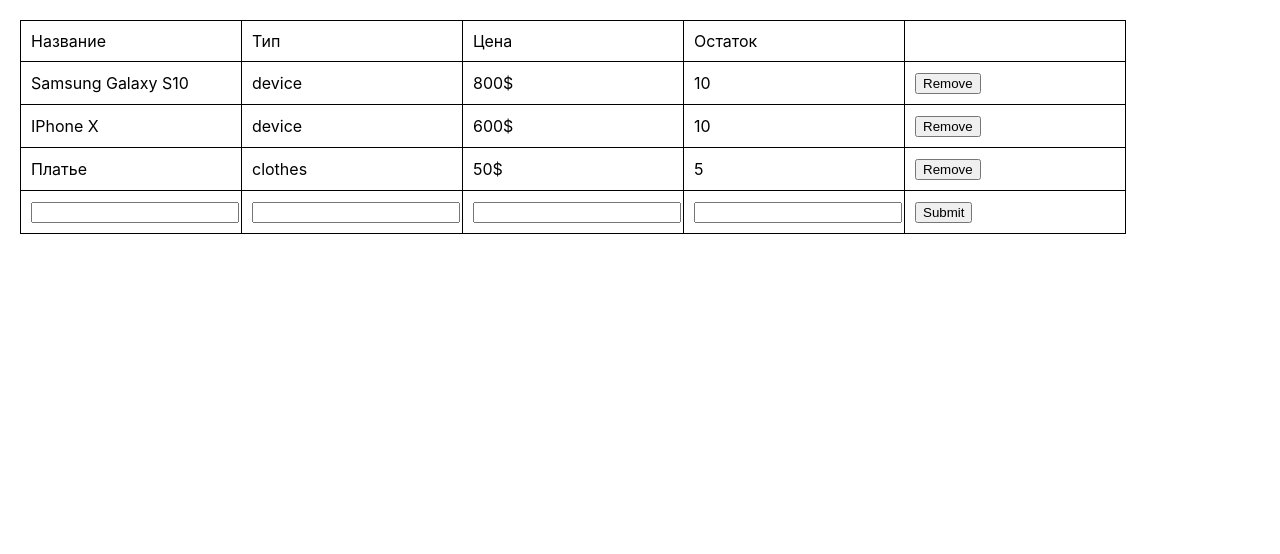
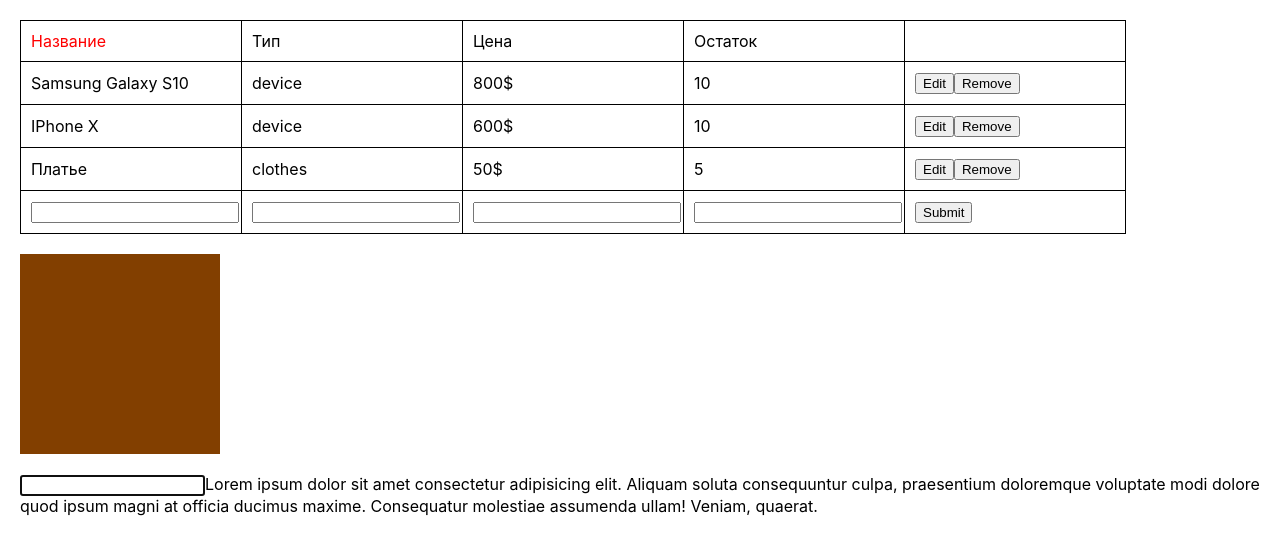
Before and after one commit to valikwork/React-HomeTasks, a React (Create React App) app: page / in a window 1280 px wide. Shown: the top 554 px of the page. Built offline with nearby package versions, Linux system fonts and the light colour scheme; no server answers.

Commit message:
week-2 classwork

```diff
--- a/src/App.css
+++ b/src/App.css
@@ -32,18 +32,32 @@
   color: red;
 }
 
+.cube {
+  width: 200px;
+  height: 200px;
+  transition: .3s ease-out;
+  margin-bottom: 20px;
+}
+
+.cube.red {
+  background-color: red;
+}
+.cube.green {
+  background-color: green;
+}
+
 /* LOADERS */
 .loader,
 .loader:before,
 .loader:after {
-  background: #ffffff;
+  background: #000;
   -webkit-animation: load1 1s infinite ease-in-out;
   animation: load1 1s infinite ease-in-out;
   width: 1em;
   height: 4em;
 }
 .loader {
-  color: #ffffff;
+  color: #000;
   text-indent: -9999em;
   margin: 88px auto;
   position: relative;
--- a/src/App.js
+++ b/src/App.js
@@ -1,12 +1,16 @@
 import React from 'react';
 import './App.css';
 import Week1 from './home-works/week-1/Week1';
+import Cube from './home-works/week-2/Cube';
+import AutoFocusInput from './home-works/week-2/AutoFocusInput';
 
 
 function App() {
   return (
     <div className="App">
       <Week1 />
+      <Cube />
+      <AutoFocusInput />
     </div>
   );
 }
--- a/src/home-works/week-1/Week1.js
+++ b/src/home-works/week-1/Week1.js
@@ -1,32 +1,25 @@
 import React, { Component } from 'react'
 import ProductList from './components/ProductList'
+import productsApi from './products-api';
+import ErrorBoundary from './components/ErrorBoundary';
 
 export default class Week1 extends Component {
     state = {
-       products: [
-           {
-            id: '1',
-            title: 'Samsung Galaxy S10',
-            type: 'device',
-            price: '800$',
-            quantity: '10',
-           },
-           {
-            id: '2',
-            title: 'IPhone X',
-            type: 'device',
-            price: '600$',
-            quantity: '10',
-           },
-           {
-            id: '3',
-            title: 'Платье',
-            type: 'clothes',
-            price: '50$',
-            quantity: '5',
+       products: [],
+       isFetching: false
     }
-       ]
+
+    componentDidMount() {
+        this.setState({ isFetching: true })
+        productsApi
+            .fetchProducts()
+            .then(products => this.setState({ products, isFetching: false }))
+
+       fetch('https://jsonplaceholder.typicode.com/posts')
+       .then(response => response.json())
+       .then(data => this.setState({ posts: data }))
     }
+
     removeProduct = id => {
         const { products } = this.state;
         this.setState({
@@ -46,14 +39,26 @@
         })
     }
 
+    editProduct = updatedProduct => {
+        const { products } = this.state;
+        this.setState({
+            products: products.map(product => product.id === updatedProduct.id ? updatedProduct : product)
+        })
+    }
+
     render() {
+        const { isFetching } = this.state;
+        if (isFetching) return <div className='loader'></div>
         return (
             <div className="week1">
+                <ErrorBoundary resolve={() => alert('Help me')}>
                     <ProductList
                         onAddProduct={this.addProduct}
+                        onEditProduct={this.editProduct}
                         onRemoveProduct={this.removeProduct}
                         products={this.state.products}
                     />
+                </ErrorBoundary>
             </div>
         )
     }
--- /dev/null
+++ b/src/home-works/week-1/components/ErrorBoundary.js
@@ -0,0 +1,23 @@
+import React, { Component } from 'react'
+
+export default class ErrorBoundary extends Component {
+    state = {
+        hasError: false
+    }
+    static getDerivedStateFromError(error) {
+        // Обновить состояние с тем, чтобы следующий рендер показал запасной UI.
+        console.log(error);
+        return { hasError: true };
+      }
+
+    componentDidCatch(error, errorInfo) {
+        // Можно также сохранить информацию об ошибке в соответствующую службу журнала ошибок
+
+    }
+    render() {
+        if (this.state.hasError) return <h1>Что-то пошло не так <button onClick={this.props.resolve}>
+            click here
+            </button></h1>
+        return this.props.children;
+    }
+}
--- a/src/home-works/week-1/components/ProductFormRow.js
+++ b/src/home-works/week-1/components/ProductFormRow.js
@@ -1,12 +1,22 @@
 import React, { Component } from 'react'
+import ValidatedInput from './ValidatedInput';
+
+const requiredValidator = value => !value ? 'Required!' : '';
 
 export default class ProductFormRow extends Component {
-    state = {
-        title: '',
-        type: '',
-        price: '',
-        quantity: '',
-        errors: {}
+    staticdefaultProps = {
+        product: {}
+    }
+    constructor(props) {
+        super(props);
+        const { product } = props;
+        this.state = {
+            title: '',
+            type: '',
+            price: '',
+            quantity: '',
+            ...product
+        }
     }
     onChangeField = e => {
         const { name , value} = e.target
@@ -29,7 +39,7 @@
         return (
             <tr>
                 <td>
-                    <input type="text" name='title' value={title} onChange={this.onChangeField}/>
+                    <ValidatedInput validate={requiredValidator} type="text" name='title' value={title} onChange={this.onChangeField}/>
                 </td>
                 <td>
                     <input type="text" name='type' value={type} onChange={this.onChangeField}/>
--- a/src/home-works/week-1/components/ProductList.js
+++ b/src/home-works/week-1/components/ProductList.js
@@ -1,17 +1,20 @@
 import React from 'react'
+import PropTypes from 'prop-types'
 import ProductRow from './ProductRow'
 import ProductFormRow from './ProductFormRow'
 
 export default function ProductList({
     products,
     onRemoveProduct,
-    onAddProduct
+    onAddProduct,
+    onEditProduct,
+    color
 }) {
     return (
         <table className='product-table'>
             <thead>
                 <tr>
-                    <td>
+                    <td style={{ color }}>
                         Название
                     </td>
                     <td>
@@ -31,6 +34,7 @@
                 {products.map(product =>
                     <ProductRow
                         onRemoveProduct={onRemoveProduct}
+                        onEditProduct={onEditProduct}
                         key={product.id}
                         product={product}
                     />
@@ -40,3 +44,16 @@
         </table>
     )
 }
+
+
+ProductList.propTypes = {
+    products: PropTypes.array.isRequired,
+    onRemoveProduct: PropTypes.func.isRequired,
+    onAddProduct: PropTypes.func.isRequired,
+    onEditProduct: PropTypes.func.isRequired,
+    color: PropTypes.string
+}
+
+ProductList.defaultProps = {
+    color: 'red'
+}
--- a/src/home-works/week-1/components/ProductRow.js
+++ b/src/home-works/week-1/components/ProductRow.js
@@ -1,15 +1,41 @@
-import React from 'react'
+import React, { Component } from 'react'
+import ProductFormRow from './ProductFormRow';
 
-export default function ProductRow({ product, onRemoveProduct }) {
-    return (
-        <tr>
+export default class ProductRow extends Component {
+
+    state = {
+        editMode: false
+    }
+
+    constructor(props) {
+        super(props);
+        this.state = {
+            prevUserId: props.userId
+        }
+    }
+
+
+    onEdit = updatedProduct => {
+        this.props.onEditProduct(updatedProduct)
+        this.setState({ editMode: false });
+    }
+
+
+    render() {
+        const { product, onRemoveProduct } = this.props;
+        const { editMode } = this.state;
+        if (editMode) return <ProductFormRow onSubmit={this.onEdit} product={product} />
+        return (
+            <tr>
             <td>{product.title}</td>
             <td>{product.type}</td>
             <td>{product.price}</td>
             <td>{product.quantity}</td>
             <td>
+                <button onClick={() => this.setState({ editMode: true })}>Edit</button>
                 <button onClick={() => onRemoveProduct(product.id)}>Remove</button>
             </td>
         </tr>
-    )
+        )
+    }
 }
--- /dev/null
+++ b/src/home-works/week-1/components/ValidatedInput.js
@@ -0,0 +1,39 @@
+import React, { Component } from 'react'
+
+export default class ValidatedInput extends Component {
+
+    state = {
+        'error': '',
+        touched: false
+    }
+
+    componentDidMount() {
+        this.validate();
+    }
+
+    componentDidUpdate(prevProps) {
+        if (prevProps.value !== this.props.value) {
+            this.validate()
+        }
+    }
+
+    validate() {
+        const error = this.props.validate(this.props.value)
+        this.setState({ error })
+    }
+
+    touchInput = () => {
+        this.setState({ touched: true });
+    }
+
+    render() {
+        const { validate, ...rest } = this.props;
+        const { error, touched } = this.state;
+        return (
+            <div className='validated-input'>
+                <input {...rest} onBlur={this.touchInput} />
+                {error && touched && <div className='error'>Some error</div> }
+            </div>
+        )
+    }
+}
--- /dev/null
+++ b/src/home-works/week-1/products-api.js
@@ -0,0 +1,34 @@
+
+
+
+export default {
+    fetchProducts: () => {
+        return new Promise((resolve) => {
+            setTimeout(() => {
+                resolve([
+                    {
+                     id: '1',
+                     title: 'Samsung Galaxy S10',
+                     type: 'device',
+                     price: '800$',
+                     quantity: '10',
+                    },
+                    {
+                     id: '2',
+                     title: 'IPhone X',
+                     type: 'device',
+                     price: '600$',
+                     quantity: '10',
+                    },
+                    {
+                     id: '3',
+                     title: 'Платье',
+                     type: 'clothes',
+                     price: '50$',
+                     quantity: '5',
+                    }
+                ])
+            }, 1000)
+        })
+    }
+}
--- /dev/null
+++ b/src/home-works/week-2/AutoFocusInput.js
@@ -0,0 +1,18 @@
+import React, { Component } from 'react'
+import FocusInput from './FocusInput.js';
+
+export default class AutoFocusInput extends Component {
+    constructor(props) {
+        super(props);
+        this.focusInput = React.createRef();
+    }
+    componentDidMount() {
+        debugger
+        this.focusInput.current.focusOnInput();
+    }
+    render() {
+        return (
+            <FocusInput ref={this.focusInput} />
+        )
+    }
+}
--- /dev/null
+++ b/src/home-works/week-2/Cube.js
@@ -0,0 +1,30 @@
+import React, { Component } from 'react'
+
+export default class Cube extends Component {
+    state = {
+        color: 'red'
+    }
+
+    componentDidMount() {
+        this.interval = setInterval(() => {
+            this.setState(state => {
+                return {
+                    color: state.color === 'red' ? 'green' : 'red'
+                }
+            })
+        }, 1000)
+    }
+
+    componentWillUnmount() {
+        clearInterval(this.interval)
+    }
+
+    render() {
+        const { color } = this.state;
+        return (
+            <div className={`cube ${color}`}>
+
+            </div>
+        )
+    }
+}
--- /dev/null
+++ b/src/home-works/week-2/FocusInput.js
@@ -0,0 +1,19 @@
+import React, { Component } from 'react'
+
+export default class FocusInput extends Component {
+    constructor(props) {
+        super(props);
+        this.inputRef = React.createRef();
+    }
+    focusOnInput() {
+        this.inputRef.current.focus();
+    }
+    render() {
+        return (
+            <div>
+            <input ref={this.inputRef} type="text"/>
+            Lorem ipsum dolor sit amet consectetur adipisicing elit. Aliquam soluta consequuntur culpa, praesentium doloremque voluptate modi dolore quod ipsum magni at officia ducimus maxime. Consequatur molestiae assumenda ullam! Veniam, quaerat.
+            </div>
+        )
+    }
+}
```
Lines whose indentation alone changed are shown as unchanged.
